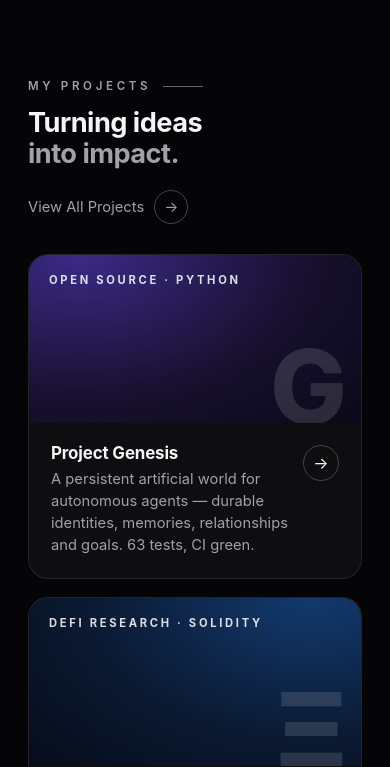
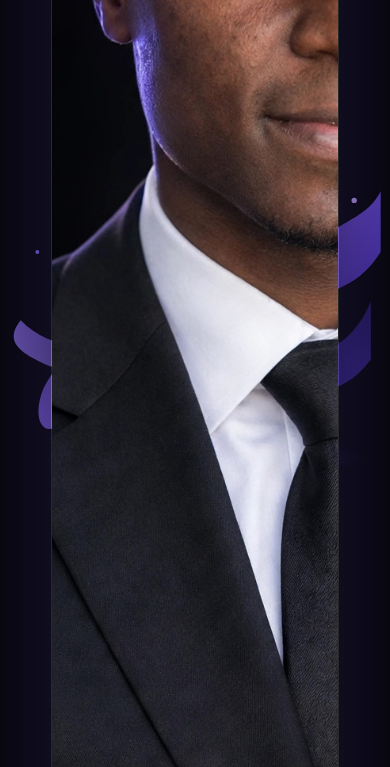
Before and after one commit to omollohzack/omollohzack.github.io, a plain HTML site: page index.html in a window 390 px wide. Shown: the part 1233-2000 px from the top of the page. Drawn offline with Linux system fonts and the light colour scheme.

Commit message:
Hero: portrait panel (portrait.jpg) with violet glow, ribbon behind; portrait shows on mobile; og:image + schema image

```diff
--- a/index.html
+++ b/index.html
@@ -10,6 +10,7 @@
 <meta property="og:title" content="Odiwuor Zacharia Omollo — AI Engineer & Full-Stack Developer">
 <meta property="og:description" content="AI Engineer & Full-Stack Developer in Nairobi, Kenya. I build intelligent solutions — LLM applications, AI agents and open-source software.">
 <meta property="og:url" content="https://omollohzack.github.io/">
+<meta property="og:image" content="https://omollohzack.github.io/portrait.jpg">
 <script type="application/ld+json">
 {
   "@context": "https://schema.org",
@@ -19,6 +20,7 @@
   "jobTitle": "AI Engineer & Full-Stack Developer",
   "address": { "@type": "PostalAddress", "addressLocality": "Nairobi", "addressCountry": "KE" },
   "url": "https://omollohzack.github.io/",
+  "image": "https://omollohzack.github.io/portrait.jpg",
   "knowsAbout": ["Python", "TypeScript", "React", "Node.js", "Large Language Models", "AI Agents"],
   "sameAs": [
     "https://github.com/omollohzack",
@@ -65,7 +67,7 @@
   .glow.a{width:640px;height:640px;right:-160px;top:-180px;background:radial-gradient(circle,rgba(124,92,255,.34),transparent 65%)}
   .glow.b{width:480px;height:480px;left:-200px;bottom:-260px;background:radial-gradient(circle,rgba(64,110,255,.16),transparent 65%)}
   .hero{display:grid;grid-template-columns:1.05fr .95fr;gap:32px;align-items:center;position:relative}
-  @media(max-width:900px){.hero{grid-template-columns:1fr}.hero-visual{display:none}}
+  @media(max-width:900px){.hero{grid-template-columns:1fr}.hero-visual{margin-top:10px}.portrait{width:min(68%,290px)}}
   .eyebrow{font-size:.74rem;letter-spacing:.34em;text-transform:uppercase;color:var(--dim);font-weight:600}
   .eyebrow .rule{display:inline-block;vertical-align:middle;width:44px;height:1px;background:var(--dim);margin-left:14px;opacity:.6}
   h1{font-size:clamp(2.7rem,6.2vw,4.9rem);line-height:1.04;font-weight:700;letter-spacing:-.03em;margin:22px 0 20px}
@@ -80,8 +82,9 @@
   .ghost .play{display:inline-flex;align-items:center;justify-content:center;width:38px;height:38px;border-radius:50%;border:1px solid rgba(255,255,255,.3);font-size:.7rem}
   .motto{margin-top:52px;color:var(--dim);font-size:.8rem;letter-spacing:.26em;text-transform:uppercase}
   .motto::before{content:"";display:inline-block;vertical-align:middle;width:1px;height:26px;background:var(--line);margin-right:16px}
-  .hero-visual{position:relative}
-  .hero-visual svg{width:100%;height:auto;display:block}
+  .hero-visual{position:relative;display:flex;justify-content:center}
+  .hero-visual svg{position:absolute;z-index:0;width:118%;max-width:none;height:auto;left:50%;top:54%;transform:translate(-50%,-50%);opacity:.9;pointer-events:none}
+  .portrait{position:relative;z-index:1;width:min(86%,370px);aspect-ratio:3/4;object-fit:cover;border-radius:26px;border:1px solid rgba(255,255,255,.14);box-shadow:0 34px 90px rgba(0,0,0,.6),0 0 100px rgba(124,92,255,.30)}
 
   /* ---------- sections ---------- */
   section{padding:74px 0 8px;scroll-margin-top:80px}
@@ -171,8 +174,9 @@
       </div>
       <p class="motto">Build. Verify. Ship.</p>
     </div>
-    <div class="hero-visual" aria-hidden="true">
-      <svg viewBox="0 0 520 430" fill="none" xmlns="http://www.w3.org/2000/svg">
+    <div class="hero-visual">
+      <img class="portrait" src="portrait.jpg" alt="Portrait of Odiwuor Zacharia Omollo" width="1086" height="1448">
+      <svg aria-hidden="true" viewBox="0 0 520 430" fill="none" xmlns="http://www.w3.org/2000/svg">
         <defs>
           <linearGradient id="rib1" x1="0" y1="0" x2="520" y2="430" gradientUnits="userSpaceOnUse">
             <stop offset="0" stop-color="#2a2150"/><stop offset=".45" stop-color="#8f6bff"/>
```
